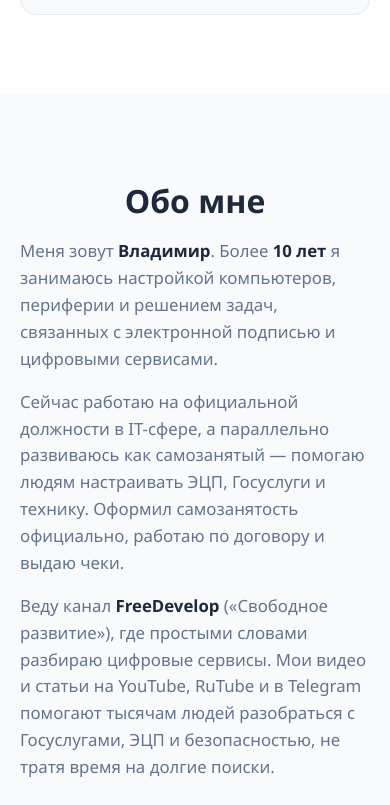
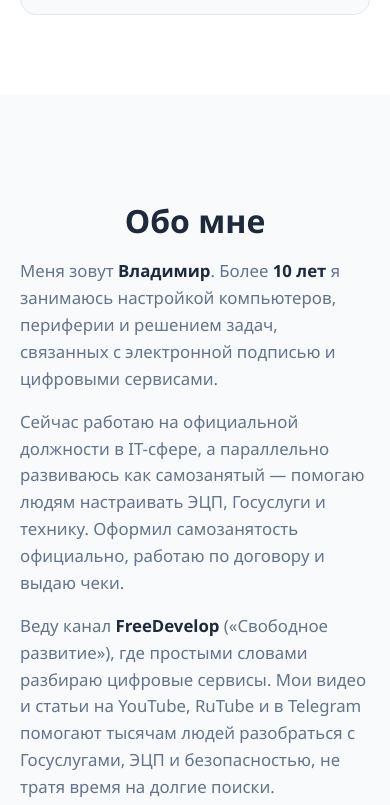
Before and after one commit to FreeDevelopru/my-site, a plain HTML site: page index.html in a window 390 px wide. Shown: the part 2739-3544 px from the top of the page. Drawn offline with Linux system fonts and the light colour scheme.

Commit message:
Add files via upload

```diff
--- a/style.css
+++ b/style.css
@@ -545,3 +545,24 @@ button:focus-visible {
 img {
   transition: opacity 0.3s ease;
 }
+
+/* ==========================================================================
+   13. ИСПРАВЛЕНИЕ ОБРЕЗКИ ЗАГОЛОВКОВ ПРИ ПЕРЕХОДЕ
+   ========================================================================== */
+
+/* Для десктопа */
+section[id] {
+  scroll-margin-top: 100px;
+}
+
+/* Для мобильных устройств (шапка выше) */
+@media (max-width: 600px) {
+  section[id] {
+    scroll-margin-top: 150px; /* Подберите значение, чтобы буква "У" была видна полностью */
+  }
+
+  /* Чуть больше воздуха для заголовка "Обо мне" на мобильных */
+  .about {
+    padding-top: 100px;
+  }
+}
```
